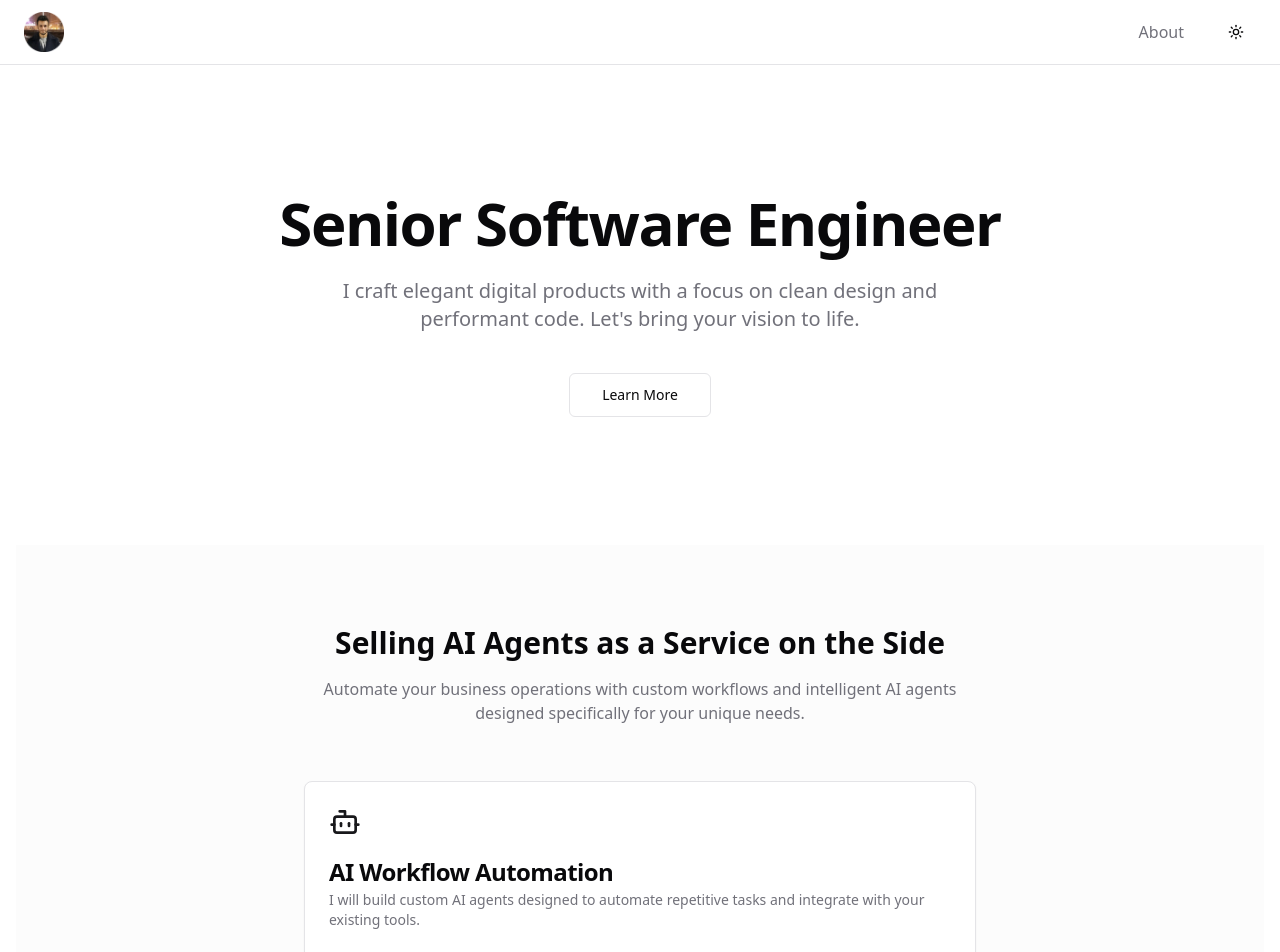
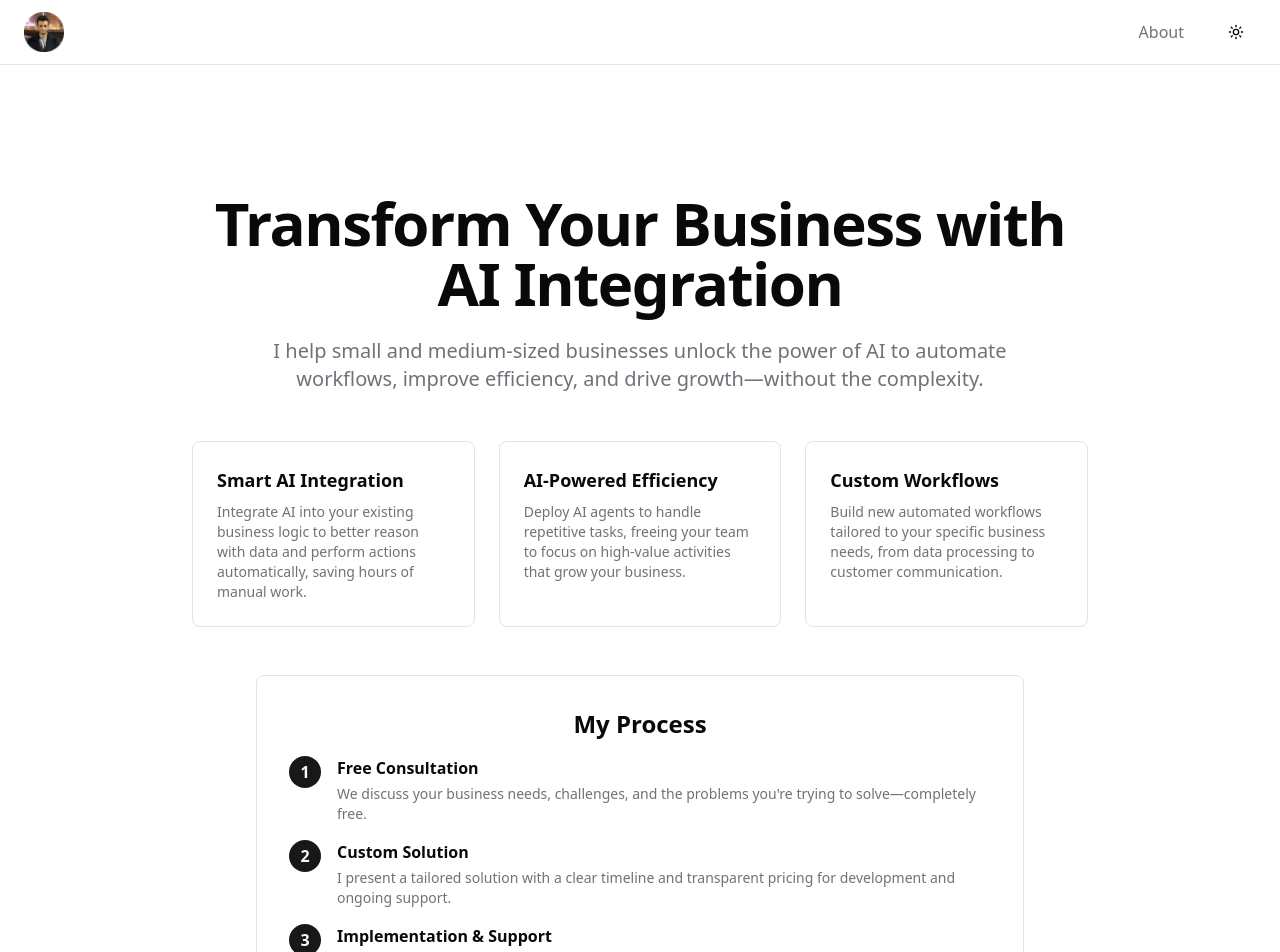
Before and after one commit to kpate349/Personal-Website, a React (Vite) app: page / in a window 1280 px wide. Shown: the top 952 px of the page. Built offline with nearby package versions, Linux system fonts and the light colour scheme.

Commit message:
Update homepage marketing copy

```diff
--- a/src/pages/Index.tsx
+++ b/src/pages/Index.tsx
@@ -8,16 +8,80 @@ const Index = () => {
   return (
     <div className="container px-4 mx-auto">
       <section className="py-24 md:py-32">
-        <div className="max-w-3xl mx-auto text-center">
+        <div className="max-w-4xl mx-auto text-center">
           <h1 className="text-4xl font-bold tracking-tight sm:text-5xl md:text-6xl">
-            Senior Software Engineer
+            Transform Your Business with AI Integration
           </h1>
-          <p className="mt-6 text-lg text-muted-foreground md:text-xl max-w-2xl mx-auto">
-            I craft elegant digital products with a focus on clean design and performant code. Let's bring your vision to life.
+          <p className="mt-6 text-lg text-muted-foreground md:text-xl max-w-3xl mx-auto">
+            I help small and medium-sized businesses unlock the power of AI to automate workflows, improve efficiency, and drive growth—without the complexity.
           </p>
+
+          <div className="mt-12 grid gap-6 md:grid-cols-3 text-left max-w-4xl mx-auto">
+            <div className="p-6 rounded-lg border bg-card">
+              <h3 className="font-semibold text-lg mb-2">Smart AI Integration</h3>
+              <p className="text-sm text-muted-foreground">
+                Integrate AI into your existing business logic to better reason with data and perform actions automatically, saving hours of manual work.
+              </p>
+            </div>
+            <div className="p-6 rounded-lg border bg-card">
+              <h3 className="font-semibold text-lg mb-2">AI-Powered Efficiency</h3>
+              <p className="text-sm text-muted-foreground">
+                Deploy AI agents to handle repetitive tasks, freeing your team to focus on high-value activities that grow your business.
+              </p>
+            </div>
+            <div className="p-6 rounded-lg border bg-card">
+              <h3 className="font-semibold text-lg mb-2">Custom Workflows</h3>
+              <p className="text-sm text-muted-foreground">
+                Build new automated workflows tailored to your specific business needs, from data processing to customer communication.
+              </p>
+            </div>
+          </div>
+
+          <div className="mt-12 p-8 rounded-lg border bg-card/50 max-w-3xl mx-auto">
+            <h2 className="text-2xl font-bold mb-4">My Process</h2>
+            <div className="space-y-4 text-left">
+              <div className="flex gap-4">
+                <div className="flex-shrink-0 w-8 h-8 rounded-full bg-primary text-primary-foreground flex items-center justify-center font-semibold">
+                  1
+                </div>
+                <div>
+                  <h4 className="font-semibold mb-1">Free Consultation</h4>
+                  <p className="text-sm text-muted-foreground">
+                    We discuss your business needs, challenges, and the problems you're trying to solve—completely free.
+                  </p>
+                </div>
+              </div>
+              <div className="flex gap-4">
+                <div className="flex-shrink-0 w-8 h-8 rounded-full bg-primary text-primary-foreground flex items-center justify-center font-semibold">
+                  2
+                </div>
+                <div>
+                  <h4 className="font-semibold mb-1">Custom Solution</h4>
+                  <p className="text-sm text-muted-foreground">
+                    I present a tailored solution with a clear timeline and transparent pricing for development and ongoing support.
+                  </p>
+                </div>
+              </div>
+              <div className="flex gap-4">
+                <div className="flex-shrink-0 w-8 h-8 rounded-full bg-primary text-primary-foreground flex items-center justify-center font-semibold">
+                  3
+                </div>
+                <div>
+                  <h4 className="font-semibold mb-1">Implementation & Support</h4>
+                  <p className="text-sm text-muted-foreground">
+                    I build your solution and provide month-to-month ongoing support to ensure everything runs smoothly.
+                  </p>
+                </div>
+              </div>
+            </div>
+          </div>
+
           <div className="mt-10 flex flex-col sm:flex-row gap-4 justify-center">
-            <Button asChild variant="outline" size="lg">
-              <Link to="/about">Learn More</Link>
+            <Button asChild size="lg">
+              <Link to="/about">
+                Learn More About My Work
+                <ArrowRight className="ml-2 h-4 w-4" />
+              </Link>
             </Button>
           </div>
         </div>
```
